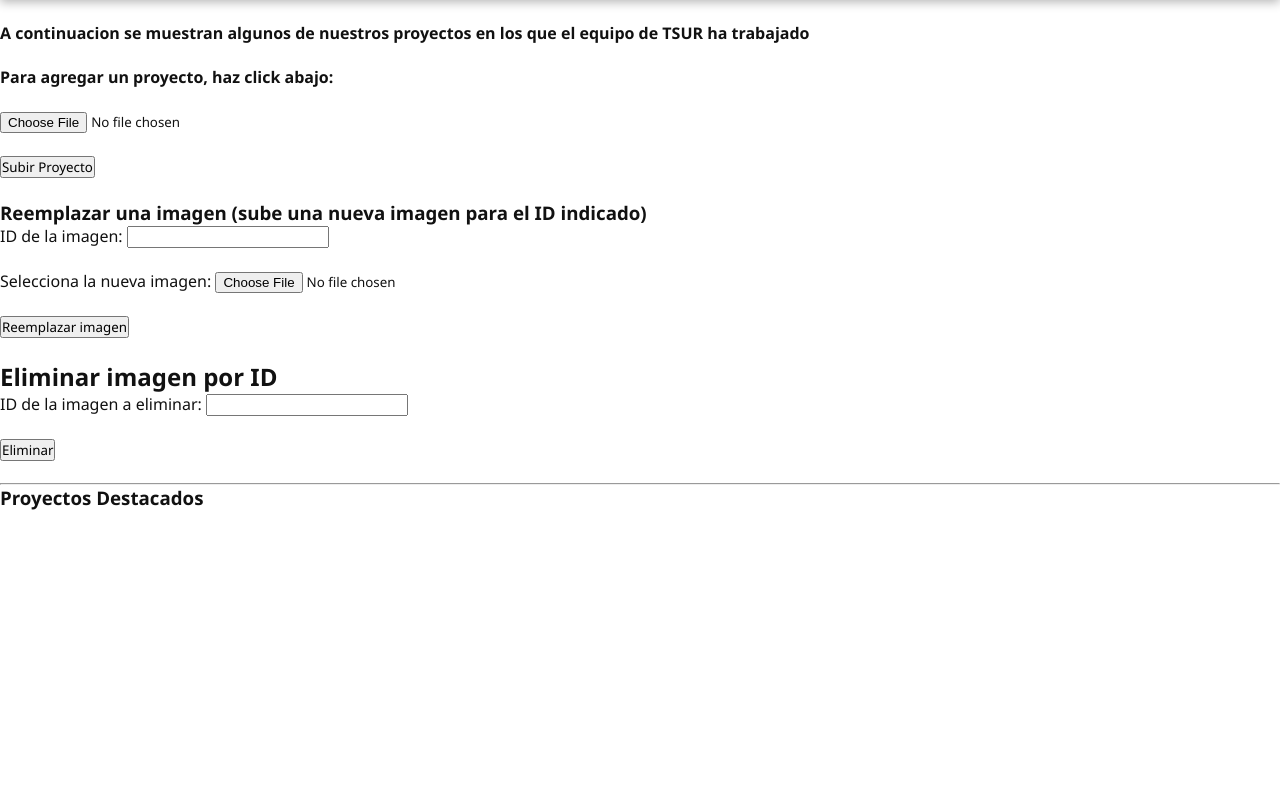
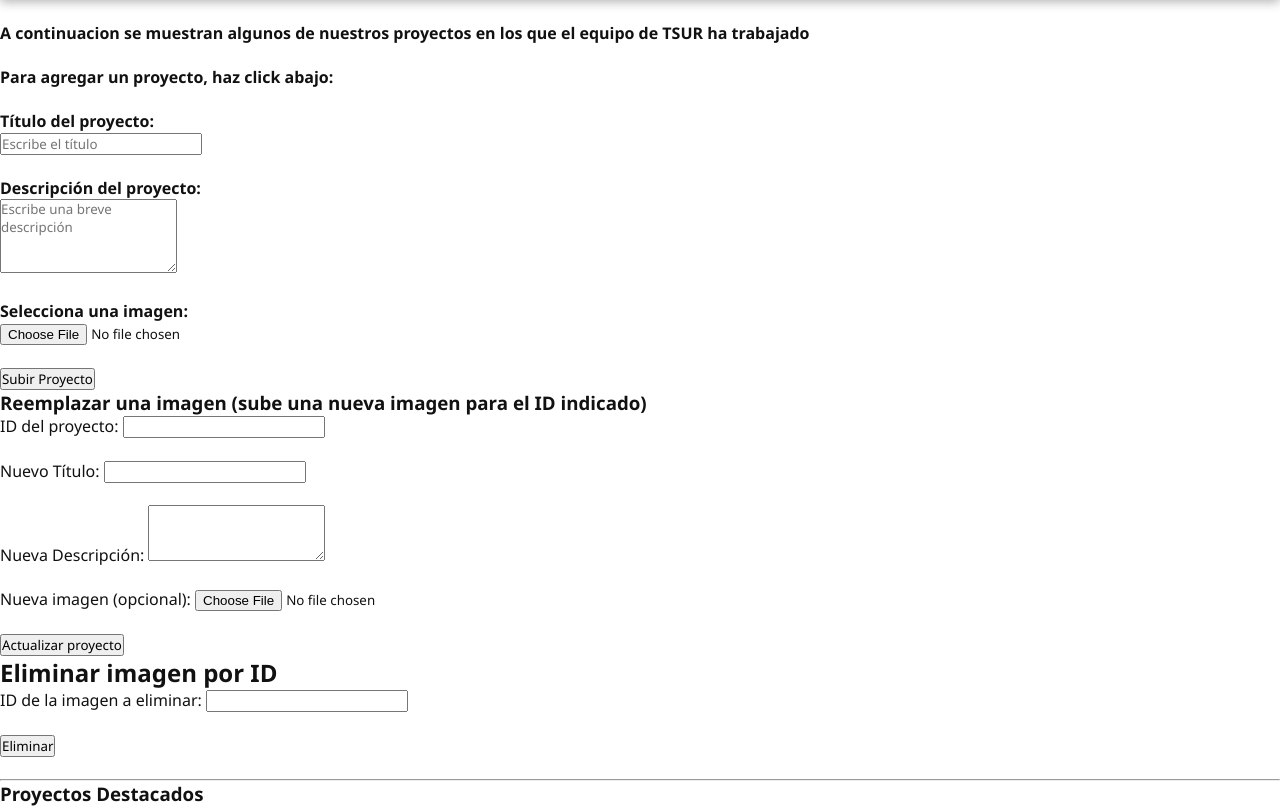
Before and after one commit to FranCRD/Proyecto-TSUR, a PHP site: page /proyectos.php in a window 1280 px wide. Shown: the part 114-920 px from the top of the page. Before the commit the page ends 624 px from the top, so only its background shows below. Run offline with PHP 8.4, Linux system fonts and the light colour scheme; the visitor is signed in with stand-in values (Sample User, id 1); data that the repository does not hold is empty.

Commit message:
Reajuste de proyectos
Cambíe el insertar y actualizar

```diff
--- a/proyectos.php
+++ b/proyectos.php
@@ -32,22 +32,43 @@ session_start();
 <p><strong>Para agregar un proyecto, haz click abajo:</strong></p>
 <br>
 <form action="insertProyectos.php" method="POST" enctype="multipart/form-data">
-    <input type="file" name="imagenes" accept="image/*" required><br><br>
+
+    <label><strong>Título del proyecto:</strong></label><br>
+    <input type="text" name="titulo" placeholder="Escribe el título" required>
+    <br><br>
+
+    <label><strong>Descripción del proyecto:</strong></label><br>
+    <textarea name="descripcion" placeholder="Escribe una breve descripción" rows="4" required></textarea>
+    <br><br>
+
+    <label><strong>Selecciona una imagen:</strong></label><br>
+    <input type="file" name="imagenes" accept="image/*" required>
+    <br><br>
+
     <button type="submit">Subir Proyecto</button><br>
 </form>
-<br>
 
- <h3>Reemplazar una imagen (sube una nueva imagen para el ID indicado)</h3>
+<h3>Reemplazar una imagen (sube una nueva imagen para el ID indicado)</h3>
  <form method="POST" action="updateProyectos.php" enctype="multipart/form-data">
-     <label for="id">ID de la imagen:</label>
-     <input type="number" name="id" id="id" required>
-     <br><br>
-     <label for="imagen">Selecciona la nueva imagen:</label>
-     <input type="file" name="imagenes" id="imagenes" accept="image/*" required>
-     <br><br>
-     <button type="submit">Reemplazar imagen</button><br>
-  </form>
-  <br>
+
+    <label>ID del proyecto:</label>
+    <input type="number" name="id" required>
+    <br><br>
+
+    <label>Nuevo Título:</label>
+    <input type="text" name="titulo" required>
+    <br><br>
+
+    <label>Nueva Descripción:</label>
+    <textarea name="descripcion" rows="3" required></textarea>
+    <br><br>
+
+    <label>Nueva imagen (opcional):</label>
+    <input type="file" name="imagenes" accept="image/*">
+    <br><br>
+
+    <button type="submit">Actualizar proyecto</button><br>
+</form>
 
   <h2>Eliminar imagen por ID</h2>
     <form method="POST" action="deleteProyectos.php">
```
